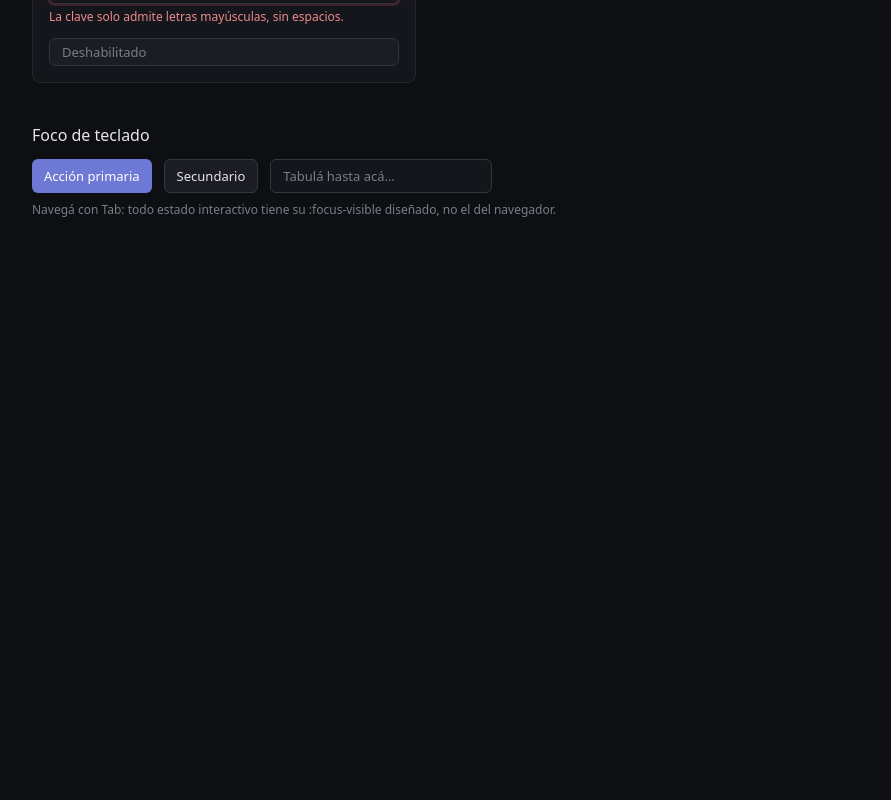
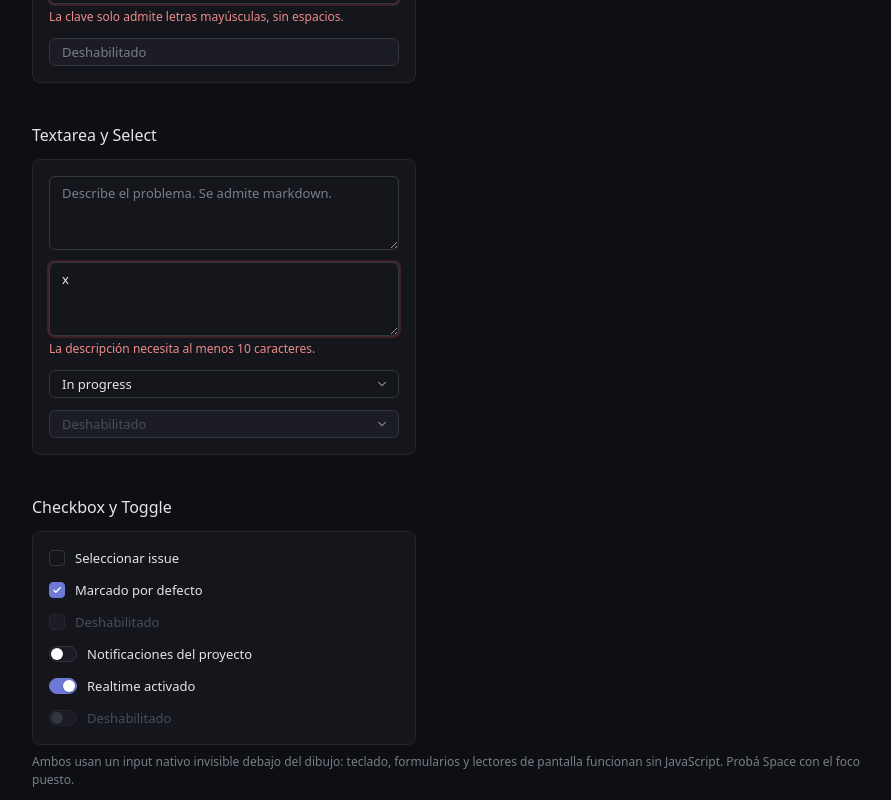
Before and after one commit to brandonmoreragarcia/next-supabase-app, a Next.js app: page /styleguide in a window 1280 px wide. Shown: the part 1840-2640 px from the top of the page, without its empty margins (184-1075 px from the left). Before the commit the page ends 2139 px from the top, so only its background shows below. Built offline with nearby package versions, Linux system fonts and the light colour scheme.

Commit message:
Fase 1: Textarea, Select, Checkbox y Toggle
Cierra los componentes base de formulario. Checkbox y Toggle usan input
nativo invisible + dibujo CSS sobre :checked (peer-*): accesibilidad y
formularios gratis, cero JavaScript. Select nativo por ahora; el combobox
con búsqueda llegará con Popover.

```diff
--- a/src/app/styleguide/page.tsx
+++ b/src/app/styleguide/page.tsx
@@ -2,6 +2,10 @@ import type { Metadata } from 'next';
 import { Button } from '@/components/ui/button';
 import { IconButton } from '@/components/ui/icon-button';
 import { Input } from '@/components/ui/input';
+import { Textarea } from '@/components/ui/textarea';
+import { Select } from '@/components/ui/select';
+import { Checkbox } from '@/components/ui/checkbox';
+import { Toggle } from '@/components/ui/toggle';
 import { ThemeToggle } from './theme-toggle';
 
 export const metadata: Metadata = {
@@ -378,6 +382,53 @@ export default function StyleguidePage() {
         </div>
       </Section>
 
+      <Section title="Textarea y Select">
+        <div className="grid max-w-sm gap-3 rounded-lg border border-line bg-surface p-4">
+          <Textarea placeholder="Describe el problema. Se admite markdown." />
+          <Textarea invalid defaultValue="x" aria-describedby="desc-error" />
+          <p id="desc-error" className="-mt-2 text-xs text-danger">
+            La descripción necesita al menos 10 caracteres.
+          </p>
+          <Select defaultValue="in_progress">
+            <option value="backlog">Backlog</option>
+            <option value="todo">Todo</option>
+            <option value="in_progress">In progress</option>
+            <option value="done">Done</option>
+            <option value="canceled">Canceled</option>
+          </Select>
+          <Select disabled defaultValue="none">
+            <option value="none">Deshabilitado</option>
+          </Select>
+        </div>
+      </Section>
+
+      <Section title="Checkbox y Toggle">
+        <div className="grid max-w-sm gap-3 rounded-lg border border-line bg-surface p-4">
+          <label className="flex cursor-pointer items-center gap-2.5 text-sm text-primary">
+            <Checkbox /> Seleccionar issue
+          </label>
+          <label className="flex cursor-pointer items-center gap-2.5 text-sm text-primary">
+            <Checkbox defaultChecked /> Marcado por defecto
+          </label>
+          <label className="flex items-center gap-2.5 text-sm text-disabled">
+            <Checkbox disabled /> Deshabilitado
+          </label>
+          <label className="flex cursor-pointer items-center gap-2.5 text-sm text-primary">
+            <Toggle /> Notificaciones del proyecto
+          </label>
+          <label className="flex cursor-pointer items-center gap-2.5 text-sm text-primary">
+            <Toggle defaultChecked /> Realtime activado
+          </label>
+          <label className="flex items-center gap-2.5 text-sm text-disabled">
+            <Toggle disabled /> Deshabilitado
+          </label>
+        </div>
+        <p className="mt-2 text-xs text-muted">
+          Ambos usan un input nativo invisible debajo del dibujo: teclado, formularios y lectores de
+          pantalla funcionan sin JavaScript. Probá Space con el foco puesto.
+        </p>
+      </Section>
+
       <Section title="Foco de teclado">
         <div className="flex flex-wrap gap-3">
           <button className="rounded-md bg-accent px-3 py-1.5 text-sm font-medium text-accent-fg hover:bg-accent-hover">
--- /dev/null
+++ b/src/components/ui/checkbox.tsx
@@ -0,0 +1,45 @@
+import type { ComponentPropsWithRef } from 'react';
+import { cn } from '@/lib/cn';
+
+export type CheckboxProps = ComponentPropsWithRef<'input'>;
+
+/**
+ * Checkbox nativo con caja dibujada encima: el input real queda invisible
+ * pero presente, así el teclado, los formularios y los lectores de pantalla
+ * funcionan gratis. El check es un pseudo-elemento que aparece con :checked.
+ */
+export function Checkbox({ className, ...rest }: CheckboxProps) {
+  return (
+    <span className="relative inline-flex size-4 shrink-0">
+      <input
+        type="checkbox"
+        className={cn('peer absolute inset-0 cursor-pointer appearance-none rounded-sm', className)}
+        {...rest}
+      />
+      <span
+        aria-hidden="true"
+        className={cn(
+          'pointer-events-none absolute inset-0 rounded-sm border border-line-strong bg-surface',
+          'transition-colors duration-100 peer-hover:border-line-hover',
+          'peer-checked:border-accent peer-checked:bg-accent',
+          'peer-disabled:border-line peer-disabled:bg-raised',
+          'peer-focus-visible:shadow-[0_0_0_2px_var(--focus-ring)]',
+        )}
+      />
+      <svg
+        viewBox="0 0 16 16"
+        aria-hidden="true"
+        className="pointer-events-none absolute inset-0 size-4 scale-75 opacity-0 transition-opacity duration-100 peer-checked:opacity-100"
+      >
+        <path
+          d="M3.8 8.4l2.7 2.7 5.7-6.2"
+          stroke="var(--accent-fg)"
+          strokeWidth="1.8"
+          fill="none"
+          strokeLinecap="round"
+          strokeLinejoin="round"
+        />
+      </svg>
+    </span>
+  );
+}
--- /dev/null
+++ b/src/components/ui/select.tsx
@@ -0,0 +1,44 @@
+import type { ComponentPropsWithRef } from 'react';
+import { cn } from '@/lib/cn';
+
+export interface SelectProps extends ComponentPropsWithRef<'select'> {
+  invalid?: boolean;
+}
+
+/**
+ * Select nativo estilizado. Para la Fase 1 alcanza: cuando necesitemos
+ * búsqueda o multi-selección (filtros del tablero) haremos un combobox
+ * sobre Popover — no antes de tenerlo diseñado.
+ */
+export function Select({ invalid = false, className, children, ...rest }: SelectProps) {
+  return (
+    <span className={cn('relative inline-flex w-full', className)}>
+      <select
+        aria-invalid={invalid || undefined}
+        className={cn(
+          'h-7 w-full appearance-none rounded-md border border-line-strong bg-surface pl-3 pr-8 text-sm text-primary',
+          'transition-colors duration-100 hover:border-line-hover',
+          'disabled:pointer-events-none disabled:bg-raised disabled:text-disabled',
+          invalid && 'border-danger-border shadow-[0_0_0_2px_var(--danger-bg)]',
+        )}
+        {...rest}
+      >
+        {children}
+      </select>
+      <svg
+        viewBox="0 0 16 16"
+        aria-hidden="true"
+        className="pointer-events-none absolute right-2.5 top-1/2 size-3.5 -translate-y-1/2 text-muted"
+      >
+        <path
+          d="M4 6l4 4 4-4"
+          stroke="currentColor"
+          strokeWidth="1.3"
+          fill="none"
+          strokeLinecap="round"
+          strokeLinejoin="round"
+        />
+      </svg>
+    </span>
+  );
+}
--- /dev/null
+++ b/src/components/ui/textarea.tsx
@@ -0,0 +1,24 @@
+import type { ComponentPropsWithRef } from 'react';
+import { cn } from '@/lib/cn';
+
+export interface TextareaProps extends ComponentPropsWithRef<'textarea'> {
+  invalid?: boolean;
+}
+
+export function Textarea({ invalid = false, className, rows = 3, ...rest }: TextareaProps) {
+  return (
+    <textarea
+      rows={rows}
+      aria-invalid={invalid || undefined}
+      className={cn(
+        'w-full resize-y rounded-md border border-line-strong bg-surface px-3 py-1.5 text-sm text-primary',
+        'placeholder:text-muted transition-colors duration-100',
+        'hover:border-line-hover',
+        'disabled:pointer-events-none disabled:bg-raised disabled:text-disabled',
+        invalid && 'border-danger-border shadow-[0_0_0_2px_var(--danger-bg)]',
+        className,
+      )}
+      {...rest}
+    />
+  );
+}
--- /dev/null
+++ b/src/components/ui/toggle.tsx
@@ -0,0 +1,45 @@
+import type { ComponentPropsWithRef } from 'react';
+import { cn } from '@/lib/cn';
+
+export type ToggleProps = ComponentPropsWithRef<'input'>;
+
+/**
+ * Interruptor on/off. Mismo truco que Checkbox: un input[type=checkbox]
+ * invisible mantiene la semántica (role switch vía aria) y la pista +
+ * perilla son puro CSS sobre :checked.
+ */
+export function Toggle({ className, ...rest }: ToggleProps) {
+  return (
+    <span className="relative inline-flex h-4 w-7 shrink-0">
+      <input
+        type="checkbox"
+        role="switch"
+        className={cn(
+          'peer absolute inset-0 cursor-pointer appearance-none rounded-full',
+          className,
+        )}
+        {...rest}
+      />
+      <span
+        aria-hidden="true"
+        className={cn(
+          'pointer-events-none absolute inset-0 rounded-full border border-line-strong bg-raised',
+          'transition-colors duration-100',
+          'peer-hover:border-line-hover',
+          'peer-checked:border-accent peer-checked:bg-accent',
+          'peer-disabled:border-line peer-disabled:bg-raised',
+          'peer-focus-visible:shadow-[0_0_0_2px_var(--focus-ring)]',
+        )}
+      />
+      <span
+        aria-hidden="true"
+        className={cn(
+          'pointer-events-none absolute left-[2px] top-1/2 size-3 -translate-y-1/2 rounded-full',
+          'bg-white shadow-1 transition-transform duration-100',
+          'peer-checked:translate-x-3',
+          'peer-disabled:bg-line-strong',
+        )}
+      />
+    </span>
+  );
+}
```
